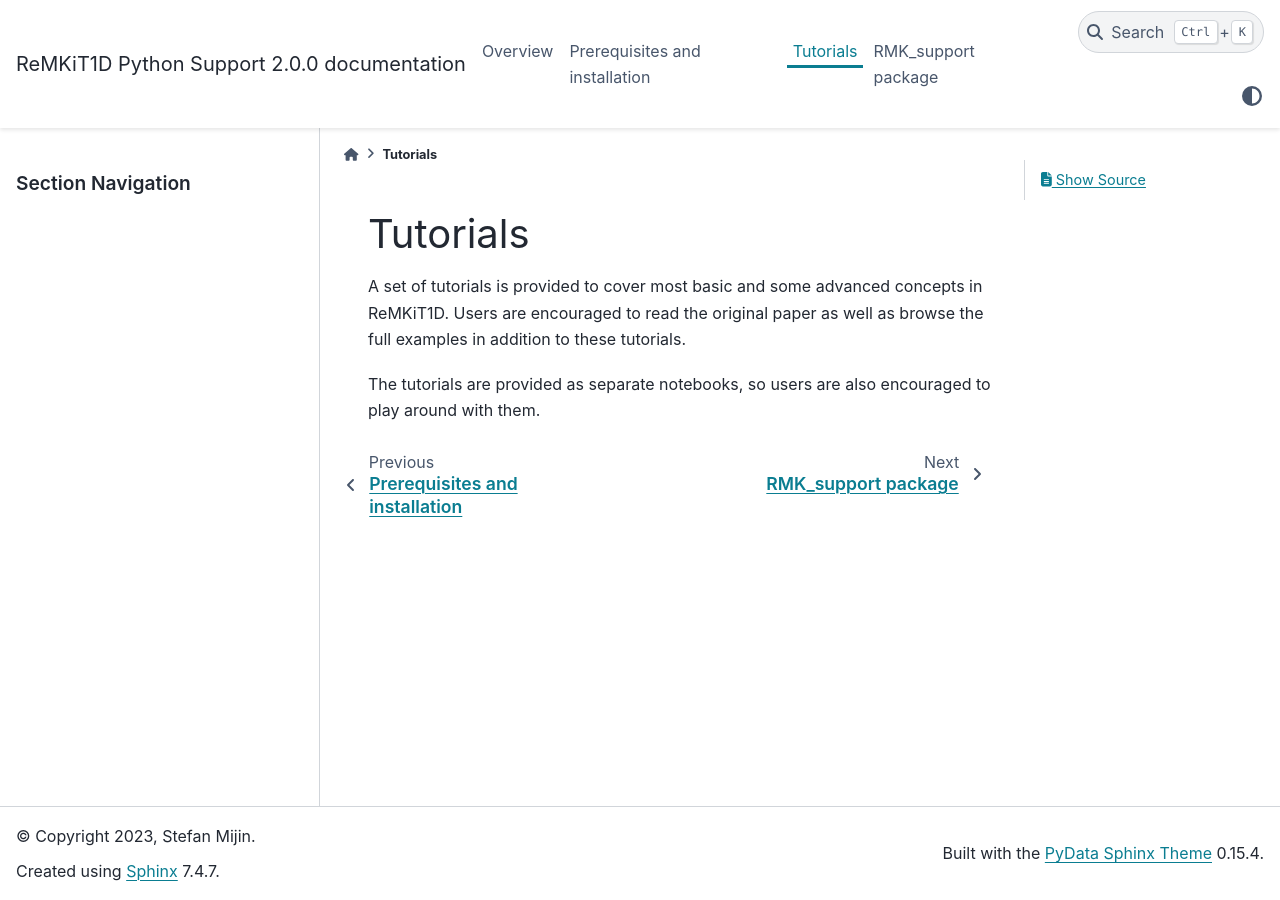
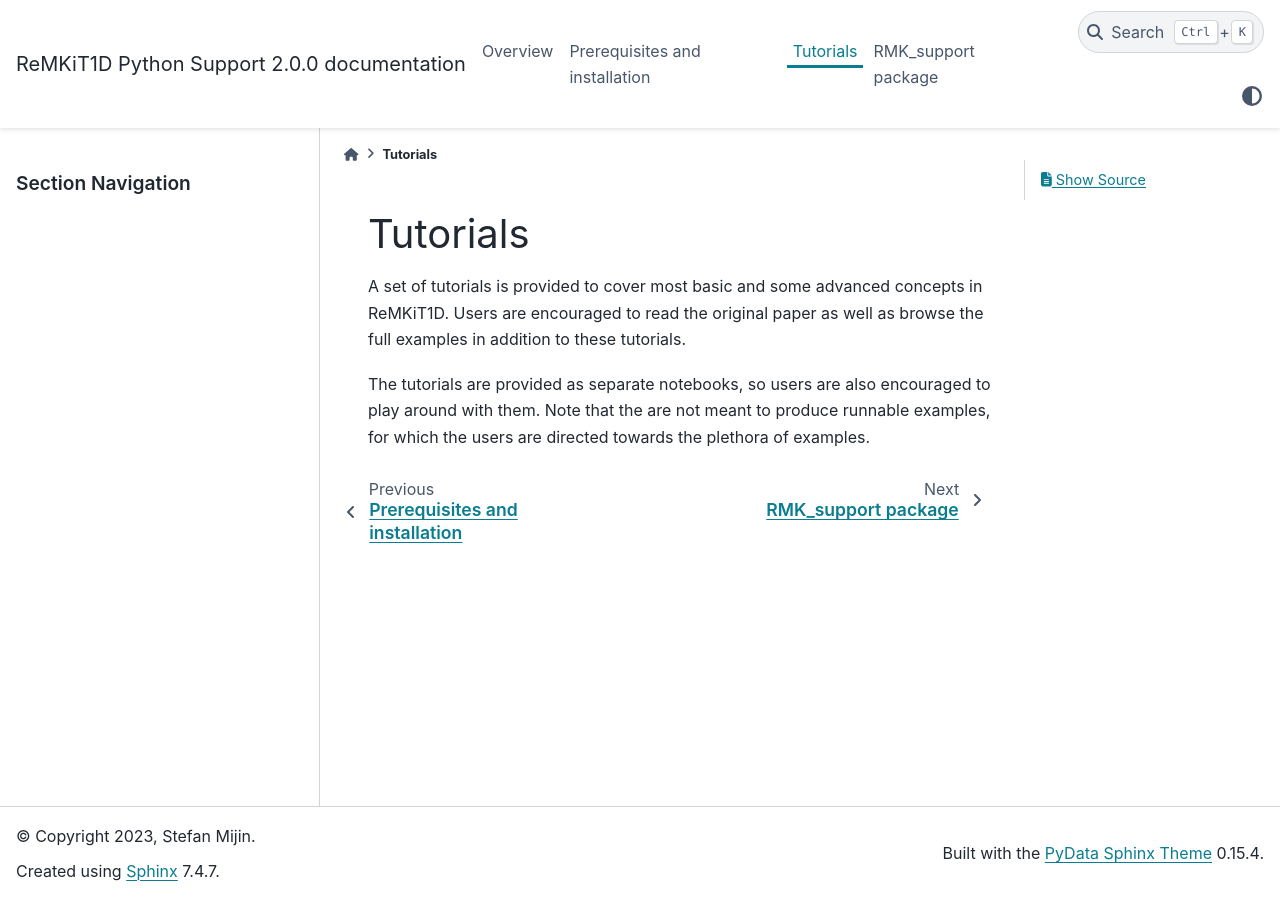
Before and after one commit to ukaea/ReMKiT1D-Python, a Sphinx documentation site: the page built from docs/source/tutorials.rst, in a window 1280 px wide. Built offline with Sphinx 7.4.7 and the PyData theme 0.15.4, drawn with Linux system fonts in a browser that asks for light colours.

Commit message:
doc update

```diff
--- a/docs/source/tutorials.rst
+++ b/docs/source/tutorials.rst
@@ -4,7 +4,7 @@ Tutorials
 
 A set of tutorials is provided to cover most basic and some advanced concepts in ReMKiT1D. Users are encouraged to read the original paper as well as browse the full examples in addition to these tutorials.
 
-The tutorials are provided as separate notebooks, so users are also encouraged to play around with them.
+The tutorials are provided as separate notebooks, so users are also encouraged to play around with them. Note that the are not meant to produce runnable examples, for which the users are directed towards the plethora of examples.
 
 .. toctree::
    :maxdepth: 1
```
Also changed, not shown: README.md (+1 -1 lines).
